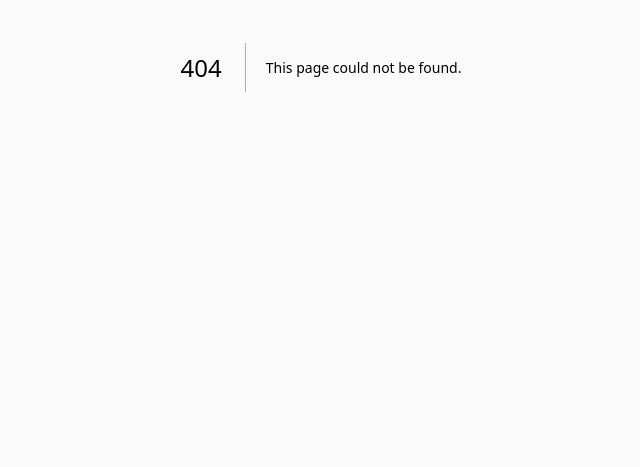
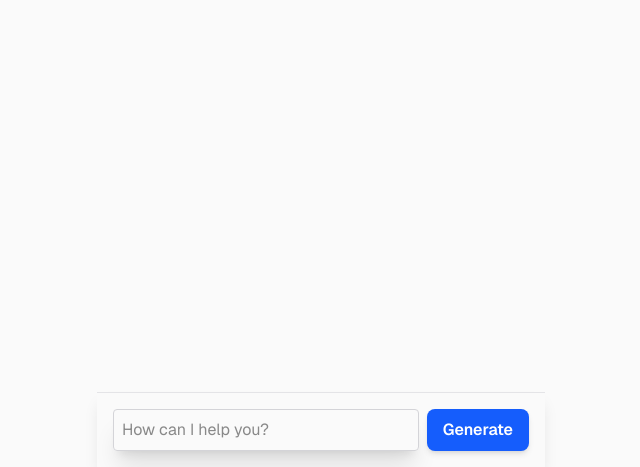
Before and after one commit to VinayKempa/learn-next-ai, a Next.js app: page /ui/structured-data in a window 1280 px wide. Before the commit this address had no page. Shown: the part 333-800 px from the top of the page, without its empty margins (319-959 px from the left). Built offline with nearby package versions, Linux system fonts and the light colour scheme.

Commit message:
Structured data with schema

```diff
--- /dev/null
+++ b/app/api/structured-data/route.ts
@@ -0,0 +1,19 @@
+import { streamObject } from "ai";
+import { openai } from "@ai-sdk/openai";
+import { receipeSchema } from "./schema";
+
+export async function POST(request: Request) {
+  try {
+    const { dish } = await request.json();
+    const result = streamObject({
+      model: openai("gpt-5-nano"),
+      prompt: `Generate a receipe for ${dish}`,
+      schema: receipeSchema,
+    });
+
+    return result.toTextStreamResponse();
+  } catch (error) {
+    console.error("Error in API route:", error);
+    return new Response("Error generating recipe", { status: 500 });
+  }
+}
--- /dev/null
+++ b/app/api/structured-data/schema.ts
@@ -0,0 +1,14 @@
+import { z } from "zod";
+
+export const receipeSchema = z.object({
+  receipe: z.object({
+    name: z.string(),
+    ingredients: z.array(
+      z.object({
+        name: z.string(),
+        amount: z.string(),
+      }),
+    ),
+    steps: z.array(z.string()),
+  }),
+});
--- /dev/null
+++ b/app/ui/structured-data/page.tsx
@@ -0,0 +1,75 @@
+"use client";
+
+import { receipeSchema } from "@/app/api/structured-data/schema";
+import { experimental_useObject as useObject } from "@ai-sdk/react";
+import React from "react";
+
+export default function StructuredDataPage() {
+  const [dishName, setDishName] = React.useState("");
+  const { object, isLoading, error, submit, stop } = useObject({
+    api: "/api/structured-data",
+    schema: receipeSchema,
+  });
+
+  const handleSubmit = (e: React.FormEvent<HTMLFormElement>) => {
+    e.preventDefault();
+    submit({ dishName });
+    setDishName("");
+  };
+  return (
+    <div className="flex flex-col w-full max-w-md py-24 mx-auto stretch">
+      {error && <div className="text-red-500 mb-4">{error.message}</div>}
+      {object?.receipe && (
+        <div>
+          <h2 className="text-2xl font-bold">{object.receipe.name}</h2>
+          {(object.receipe.ingredients || []).map((ingredient, index) => (
+            <div key={index}>
+              {ingredient?.amount} of {ingredient?.name}
+            </div>
+          ))}
+          {object?.receipe?.steps && (
+            <div>
+              <h3 className="text-xl font-semibold mt-4">Steps:</h3>
+              <ol className="list-decimal ml-5">
+                {(object.receipe.steps || []).map((step, index) => (
+                  <li key={index}>{step}</li>
+                ))}
+              </ol>
+            </div>
+          )}
+        </div>
+      )}
+      <form
+        onSubmit={handleSubmit}
+        className="fixed bottom-0 w-full max-w-md mx-auto left-0 right-0 p-4 bg-zinc-50 dark:bg-zinc-950 border-t border-zinc-200 dark:border-zinc-800 shadow-lg"
+      >
+        <div className="flex gap-2">
+          <input
+            name="input-form"
+            value={dishName}
+            onChange={(e) => setDishName(e.target.value)}
+            placeholder="How can I help you?"
+            className="flex-1 dark:bg-zinc-800 p-2 border border-zinc-300 dark:border-zinc-700 rounded shadow-xl"
+          />
+          {isLoading ? (
+            <button
+              type="button"
+              onClick={stop}
+              className="px-4 py-2 font-semibold text-white bg-red-600 rounded-lg shadow-md hover:bg-red-700 focus:outline-none focus:ring-2 focus:ring-red-500 focus:ring-opacity-75"
+            >
+              Stop
+            </button>
+          ) : (
+            <button
+              type="submit"
+              disabled={isLoading || !dishName.trim()}
+              className="px-4 py-2 font-semibold text-white bg-blue-600 rounded-lg shadow-md hover:bg-blue-700 focus:outline-none focus:ring-2 focus:ring-blue-500 focus:ring-opacity-75"
+            >
+              Generate
+            </button>
+          )}
+        </div>
+      </form>
+    </div>
+  );
+}
```
